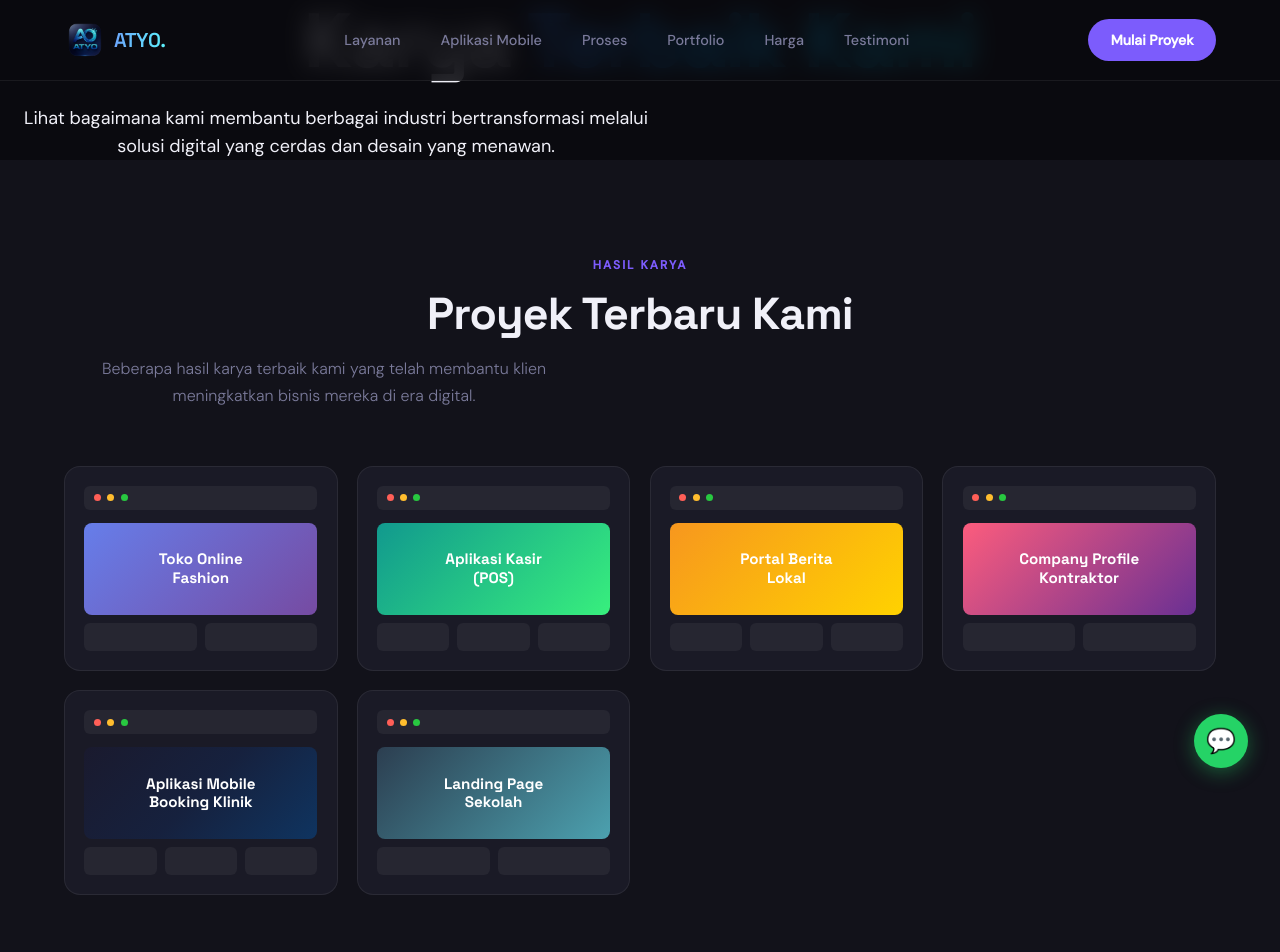
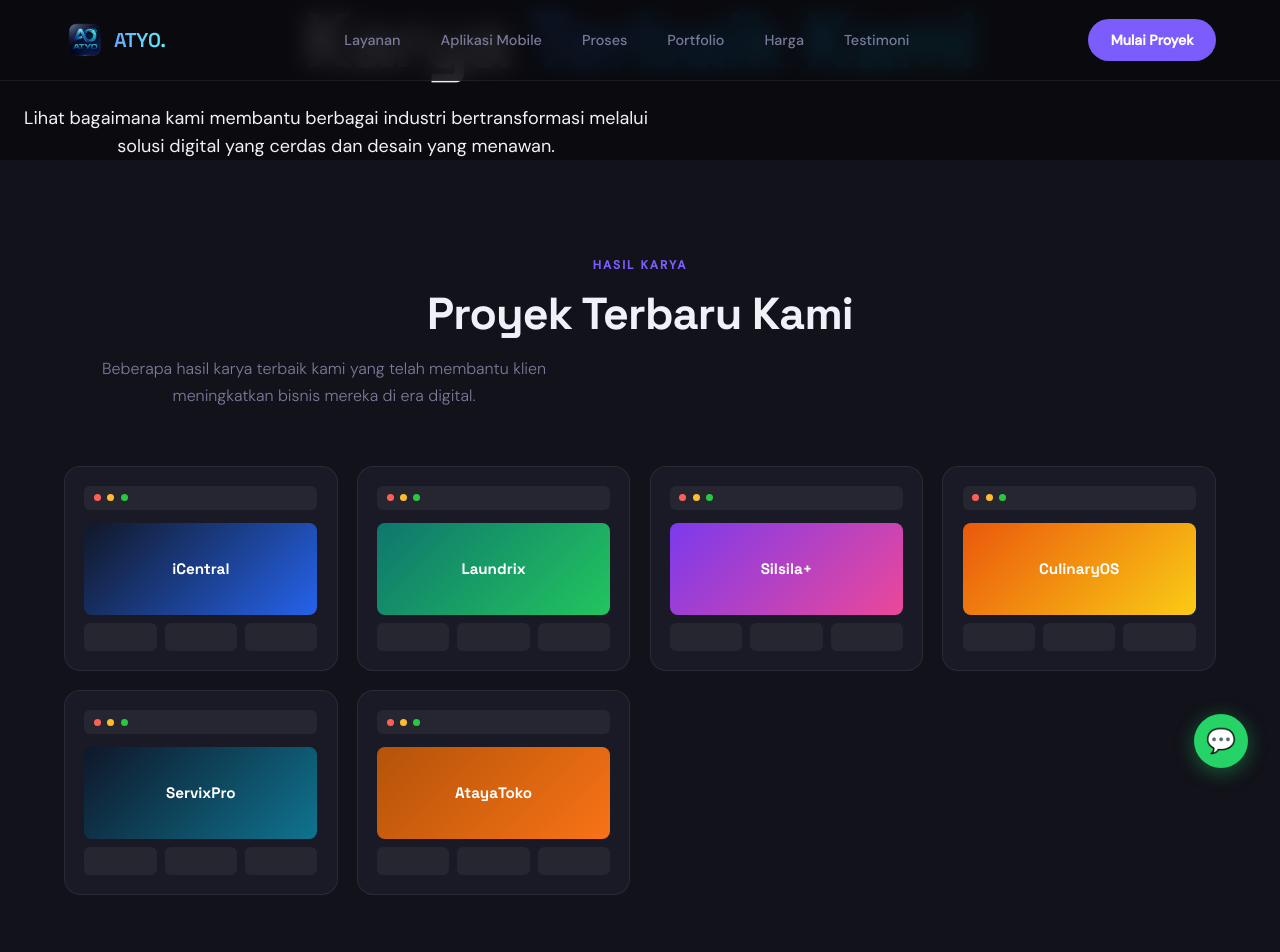
Before and after one commit to vizsem/atywebcraft, a Next.js app: page /portfolio in a window 1280 px wide. Shown: the top 952 px of the page. Built offline with nearby package versions, Linux system fonts and the light colour scheme.

Commit message:
Add new blog article

```diff
--- a/src/app/blog/[slug]/page.tsx
+++ b/src/app/blog/[slug]/page.tsx
@@ -75,6 +75,14 @@ export default function BlogPostPage({ params }: { params: { slug: string } }) {
         </div>
       </header>
 
+      {post.image && (
+        <img
+          src={post.image}
+          alt={post.imageAlt || post.title}
+          className="w-full aspect-video object-cover rounded-2xl mb-12"
+        />
+      )}
+
       {/* Prose class for rich text formatting (you can add @tailwindcss/typography later if needed) */}
       <div
         className="prose prose-invert max-w-none text-lg leading-relaxed text-muted-foreground [&>h2]:text-2xl [&>h2]:font-bold [&>h2]:text-text [&>h2]:mt-10 [&>h2]:mb-4 [&>p]:mb-6 [&>ul]:list-disc [&>ul]:pl-6 [&>ul]:mb-6 [&>ul>li]:mb-2 [&>strong]:text-text"
--- a/src/app/blog/page.tsx
+++ b/src/app/blog/page.tsx
@@ -23,6 +23,14 @@ export default function BlogPage() {
       <div className="container grid md:grid-cols-2 lg:grid-cols-3 gap-8">
         {blogPosts.map((post) => (
           <article key={post.id} className="group bg-surface border border-border rounded-2xl overflow-hidden hover:border-primary/50 transition-all duration-300">
+            {post.image && (
+              <img
+                src={post.image}
+                alt={post.imageAlt || post.title}
+                className="w-full h-48 object-cover"
+                loading="lazy"
+              />
+            )}
             <div className="p-6">
               <div className="flex items-center gap-3 mb-4">
                 <span className="text-xs font-semibold px-2 py-1 bg-primary/10 text-primary rounded-md uppercase tracking-wider">
--- a/src/app/globals.css
+++ b/src/app/globals.css
@@ -424,6 +424,7 @@
       aspect-ratio: 4/3; background: var(--card);
       border: 1px solid var(--border);
       cursor: pointer;
+      color: var(--text); text-decoration: none;
     }
     .portfolio-mock {
       width: 100%; height: 100%;
@@ -447,6 +448,7 @@
     .portfolio-item:hover .portfolio-overlay { opacity: 1; }
     .portfolio-overlay h3 { font-family: var(--font-display); font-weight: 700; margin-bottom: 0.4rem; }
     .portfolio-overlay p { font-size: 0.82rem; color: var(--muted); }
+    .portfolio-overlay span { color: var(--accent3); font-size: 0.78rem; font-weight: 600; margin-top: 1rem; }
 
     /* ─── TESTIMONIALS ─── */
     #testimoni { background: var(--bg); }
--- a/src/components/sections/PortfolioSection.tsx
+++ b/src/components/sections/PortfolioSection.tsx
@@ -1,147 +1,91 @@
+const projects = [
+  {
+    name: "iCentral",
+    title: "Servis iPhone Kediri",
+    description: "Website layanan servis iPhone dengan katalog perbaikan, estimasi harga, dan konsultasi WhatsApp.",
+    url: "https://icentral.aty0.com",
+    color: "linear-gradient(135deg,#111827,#2563eb)",
+  },
+  {
+    name: "Laundrix",
+    title: "Sistem Manajemen Laundry",
+    description: "Platform operasional laundry dengan POS, tracking pakaian, inventori, laporan keuangan, dan multi-outlet.",
+    url: "https://laundrix.aty0.com",
+    color: "linear-gradient(135deg,#0f766e,#22c55e)",
+  },
+  {
+    name: "Silsila+",
+    title: "Platform Silsilah Keluarga",
+    description: "Aplikasi untuk menyusun pohon keluarga, absensi tahunan, riwayat anggota, dan arsip keluarga.",
+    url: "https://silsila.aty0.com",
+    color: "linear-gradient(135deg,#7c3aed,#ec4899)",
+  },
+  {
+    name: "CulinaryOS",
+    title: "Operating System Bisnis Kuliner",
+    description: "Sistem restoran terintegrasi dengan QR order, POS, kitchen display, inventori, analitik, dan loyalty.",
+    url: "https://culineryos.aty0.com",
+    color: "linear-gradient(135deg,#ea580c,#facc15)",
+  },
+  {
+    name: "ServixPro",
+    title: "Manajemen Toko Servis",
+    description: "Platform untuk mengelola nota, stok sparepart, cabang, komisi teknisi, katalog, dan tracking servis.",
+    url: "https://servixpro.aty0.com",
+    color: "linear-gradient(135deg,#0f172a,#0e7490)",
+  },
+  {
+    name: "AtayaToko",
+    title: "Grosir Sembako Online",
+    description: "Toko online sembako dengan harga grosir, katalog produk, keranjang belanja, dan pengiriman Kediri.",
+    url: "https://atayatoko.aty0.com",
+    color: "linear-gradient(135deg,#b45309,#f97316)",
+  },
+];
+
 export function PortfolioSection() {
   return (
-    <>
-      {/*  PORTFOLIO  */}
     <section id="portfolio">
       <div className="section-tag centered">Hasil Karya</div>
       <div className="section-title centered">Proyek Terbaru Kami</div>
-  <p className="section-desc centered">Beberapa hasil karya terbaik kami yang telah membantu klien meningkatkan bisnis mereka di era digital.</p>
+      <p className="section-desc centered">
+        Beberapa hasil karya terbaik kami yang telah membantu klien meningkatkan bisnis mereka di era digital.
+      </p>
 
       <div className="portfolio-grid">
-    {/* Card 1 */}
-    <div className="portfolio-item">
+        {projects.map((project) => (
+          <a
+            className="portfolio-item"
+            href={project.url}
+            key={project.name}
+            rel="noreferrer"
+            target="_blank"
+          >
             <div className="portfolio-mock">
               <div className="mock-bar">
-          <div className="mock-dot" style={{ background: '#ff5f57' }}></div>
-          <div className="mock-dot" style={{ background: '#ffbd2e' }}></div>
-          <div className="mock-dot" style={{ background: '#28c840' }}></div>
+                <div className="mock-dot" style={{ background: "#ff5f57" }} />
+                <div className="mock-dot" style={{ background: "#ffbd2e" }} />
+                <div className="mock-dot" style={{ background: "#28c840" }} />
               </div>
               <div className="mock-body">
-          <div className="mock-hero-block" style={{ background: 'linear-gradient(135deg,#667eea,#764ba2)' }}>
-            <h4>Toko Online<br/>Fashion</h4>
+                <div className="mock-hero-block" style={{ background: project.color }}>
+                  <h4>{project.name}</h4>
                 </div>
                 <div className="mock-row">
-            <div className="mock-col"></div><div className="mock-col"></div>
+                  <div className="mock-col" />
+                  <div className="mock-col" />
+                  <div className="mock-col" />
                 </div>
               </div>
             </div>
             <div className="portfolio-overlay">
-        <h3>ButikKita E-Commerce</h3>
-        <p>Website e-commerce fashion dengan integrasi payment gateway dan sistem manajemen stok otomatis.</p>
+              <h3>{project.title}</h3>
+              <p>{project.description}</p>
+              <span>Lihat proyek ↗</span>
             </div>
-    </div>
-    {/* Card 2 */}
-    <div className="portfolio-item">
-      <div className="portfolio-mock">
-        <div className="mock-bar">
-          <div className="mock-dot" style={{ background: '#ff5f57' }}></div>
-          <div className="mock-dot" style={{ background: '#ffbd2e' }}></div>
-          <div className="mock-dot" style={{ background: '#28c840' }}></div>
-        </div>
-        <div className="mock-body">
-          <div className="mock-hero-block" style={{ background: 'linear-gradient(135deg,#11998e,#38ef7d)' }}>
-            <h4>Aplikasi Kasir<br/>(POS)</h4>
-          </div>
-          <div className="mock-row">
-            <div className="mock-col"></div><div className="mock-col"></div><div className="mock-col"></div>
-          </div>
-        </div>
-      </div>
-      <div className="portfolio-overlay">
-        <h3>SmartPOS App</h3>
-        <p>Aplikasi kasir berbasis cloud untuk jaringan restoran dengan laporan penjualan real-time.</p>
-      </div>
-    </div>
-    {/* Card 3 */}
-    <div className="portfolio-item">
-      <div className="portfolio-mock">
-        <div className="mock-bar">
-          <div className="mock-dot" style={{ background: '#ff5f57' }}></div>
-          <div className="mock-dot" style={{ background: '#ffbd2e' }}></div>
-          <div className="mock-dot" style={{ background: '#28c840' }}></div>
-        </div>
-        <div className="mock-body">
-          <div className="mock-hero-block" style={{ background: 'linear-gradient(135deg,#f7971e,#ffd200)' }}>
-            <h4>Portal Berita<br/>Lokal</h4>
-          </div>
-          <div className="mock-row">
-            <div className="mock-col"></div><div className="mock-col"></div><div className="mock-col"></div>
-          </div>
-        </div>
-      </div>
-      <div className="portfolio-overlay">
-        <h3>KediriNews.com</h3>
-        <p>Portal berita daerah dengan traffic tinggi, dioptimasi penuh untuk Google News dan SEO.</p>
-      </div>
-    </div>
-    {/* Card 4 */}
-    <div className="portfolio-item">
-      <div className="portfolio-mock">
-        <div className="mock-bar">
-          <div className="mock-dot" style={{ background: '#ff5f57' }}></div>
-          <div className="mock-dot" style={{ background: '#ffbd2e' }}></div>
-          <div className="mock-dot" style={{ background: '#28c840' }}></div>
-        </div>
-        <div className="mock-body">
-          <div className="mock-hero-block" style={{ background: 'linear-gradient(135deg,#fc5c7d,#6a3093)' }}>
-            <h4>Company Profile<br/>Kontraktor</h4>
-          </div>
-          <div className="mock-row">
-            <div className="mock-col"></div><div className="mock-col"></div>
-          </div>
-        </div>
-      </div>
-      <div className="portfolio-overlay">
-        <h3>BinaKarya Group</h3>
-        <p>Website company profile profesional untuk perusahaan kontraktor dengan galeri proyek interaktif.</p>
-      </div>
-    </div>
-    {/* Card 5 */}
-    <div className="portfolio-item">
-      <div className="portfolio-mock">
-        <div className="mock-bar">
-          <div className="mock-dot" style={{ background: '#ff5f57' }}></div>
-          <div className="mock-dot" style={{ background: '#ffbd2e' }}></div>
-          <div className="mock-dot" style={{ background: '#28c840' }}></div>
-        </div>
-        <div className="mock-body">
-          <div className="mock-hero-block" style={{ background: 'linear-gradient(135deg,#1a1a2e,#16213e,#0f3460)' }}>
-            <h4>Aplikasi Mobile<br/>Booking Klinik</h4>
-          </div>
-          <div className="mock-row">
-            <div className="mock-col"></div><div className="mock-col"></div><div className="mock-col"></div>
-          </div>
-        </div>
-      </div>
-      <div className="portfolio-overlay">
-        <h3>SehatSelalu App (iOS & Android)</h3>
-        <p>Aplikasi reservasi jadwal dokter dengan fitur pengingat jadwal dan riwayat rekam medis.</p>
-      </div>
-    </div>
-    {/* Card 6 */}
-    <div className="portfolio-item">
-      <div className="portfolio-mock">
-        <div className="mock-bar">
-          <div className="mock-dot" style={{ background: '#ff5f57' }}></div>
-          <div className="mock-dot" style={{ background: '#ffbd2e' }}></div>
-          <div className="mock-dot" style={{ background: '#28c840' }}></div>
-        </div>
-        <div className="mock-body">
-          <div className="mock-hero-block" style={{ background: 'linear-gradient(135deg,#2c3e50,#4ca1af)' }}>
-            <h4>Landing Page<br/>Sekolah</h4>
-          </div>
-          <div className="mock-row">
-            <div className="mock-col"></div><div className="mock-col"></div>
-          </div>
-        </div>
-      </div>
-      <div className="portfolio-overlay">
-        <h3>PPDB Online SMA</h3>
-        <p>Sistem Pendaftaran Peserta Didik Baru (PPDB) online dengan dashboard seleksi berkas.</p>
-      </div>
-    </div>
+          </a>
+        ))}
       </div>
     </section>
-    </>
   );
 }
```
Also changed, not shown: src/lib/blog-data.ts (+30 -0 lines). Lines whose indentation alone changed are shown as unchanged.
